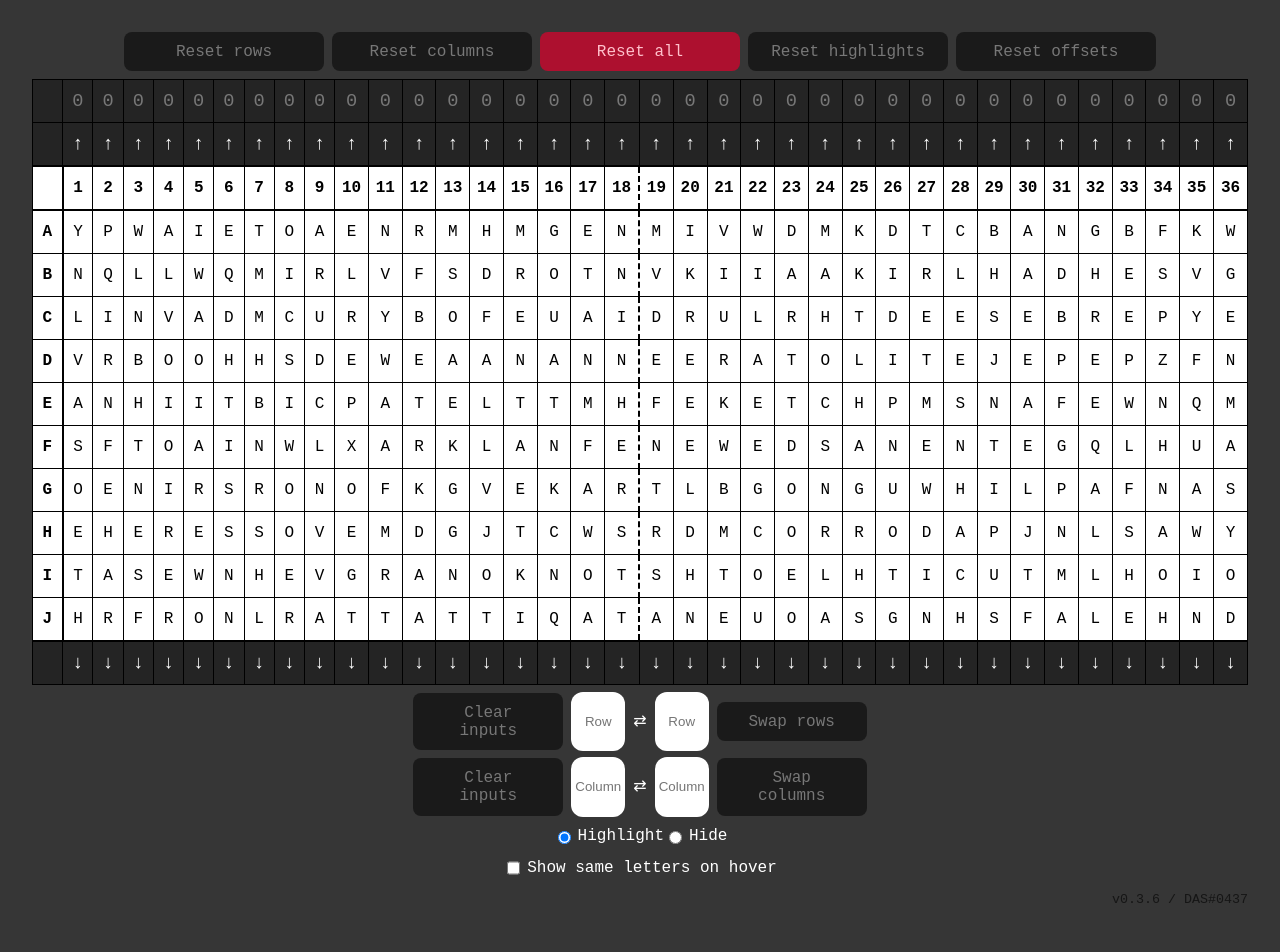
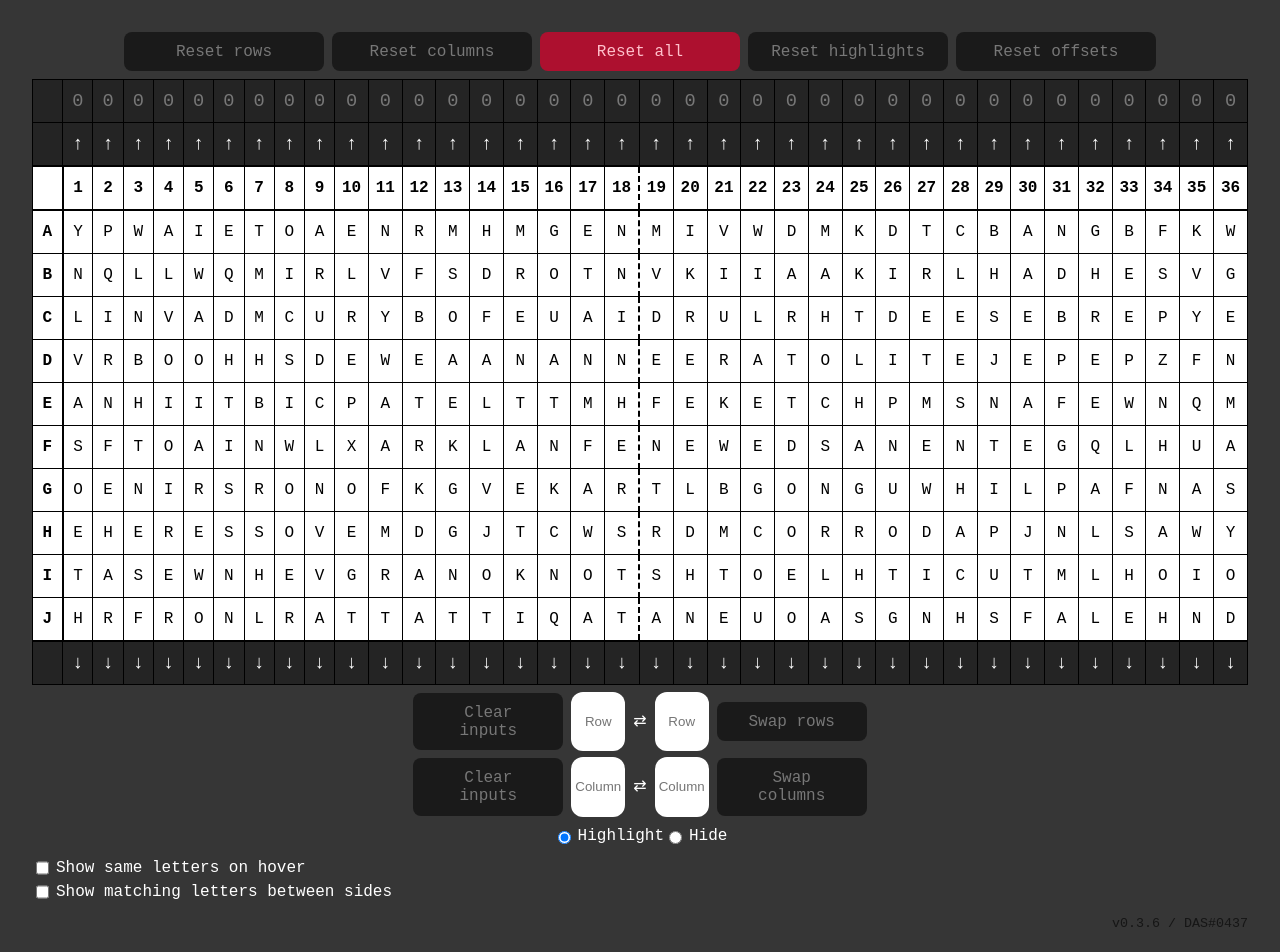
Before and after one commit to d-as/ctc-th, a React (Vite) app: page / in a window 1280 px wide. Shown: the top 952 px of the page. Built offline with nearby package versions, Linux system fonts and the light colour scheme.

Commit message:
Add matching between sides

```diff
--- a/src/App.tsx
+++ b/src/App.tsx
@@ -41,6 +41,7 @@ const App = () => {
   const [swapColTo, setSwapColTo] = useState('');
 
   const [showSameLettersOnHover, setShowSameLettersOnHover] = useState(false);
+  const [showMatchingLettersBetweenSides, setShowMatchingLettersBetweenSides] = useState(false);
   const [hoveredLetter, setHoveredLetter] = useState<string | undefined>();
 
   const indexToLetter = (row: number): string => {
@@ -66,16 +67,25 @@ const App = () => {
     return [indexToLetter(row), col].join(',');
   };
 
+  const getActiveCellStyle = (row: number, col: number, cell: string): string => {
+    return (row !== 0 || col !== 0) && (
+      swapColFrom === cell || swapColTo === cell ||
+      swapRowFrom.toUpperCase() === cell || swapRowTo.toUpperCase() === cell
+    ) ? 'cell-swap-active' : '';
+  };
+
+  const getMatchingCellStyle = (row: number, col: number, cell: string): string => {
+    const oppositeCell = getCell(row, col < 19 ? col + 18 : col - 18);
+    return cell === oppositeCell ? 'cell-matching' : '';
+  };
+
   const getCellStyle = (row: number, col: number): string => {
     const cell = getCell(row, col);
 
     if (row === 0 || col === 0) {
       return [
         'cursor-pointer',
-        !(row === 0 && col === 0) && (
-          swapColFrom === cell || swapColTo === cell ||
-          swapRowFrom.toUpperCase() === cell || swapRowTo.toUpperCase() === cell
-        ) ? 'cell-swap-active' : '',
+        getActiveCellStyle(row, col, cell),
       ]
         .join(' ')
     }
@@ -88,6 +98,7 @@ const App = () => {
     return [
       isHighlighted ? 'highlight' : (isHidden ? 'hidden' : ''),
       showSameLettersOnHover && cell === hoveredLetter ? 'hovered-letter-cell' : '',
+      showMatchingLettersBetweenSides ? getMatchingCellStyle(row, col, cell) : '',
     ]
       .join(' ');
   };
@@ -323,6 +334,10 @@ const App = () => {
     setShowSameLettersOnHover(show);
   };
 
+  const changeShowMatchingLettersBetweenSides = (show: boolean): void => {
+    setShowMatchingLettersBetweenSides(show);
+  };
+
   const resetRowsDisabled = (): boolean => rowOrder.toString() === range(11).toString();
 
   const resetColsDisabled = (): boolean => colOrder.toString() === range(37).toString();
@@ -532,7 +547,8 @@ const App = () => {
           Hide
         </label>
       </div>
-      <div className="option-row">
+      <div className="options-container">
+        <span className="option-row">
           <label>
             <input
               type="checkbox"
@@ -541,6 +557,17 @@ const App = () => {
             />
             Show same letters on hover
           </label>
+        </span>
+        <span className="option-row">
+          <label>
+            <input
+              type="checkbox"
+              checked={showMatchingLettersBetweenSides}
+              onChange={e => changeShowMatchingLettersBetweenSides(e.target.checked)}
+            />
+            Show matching letters between sides
+          </label>
+        </span>
       </div>
       <span className="version-container">
         <span className="version-text" title={VERSION_TEXT_TITLE}>
--- a/src/index.scss
+++ b/src/index.scss
@@ -99,6 +99,18 @@ td {
 
     &:hover {
       background-color: #EEE;
+    }
+  }
+
+  &.cell-matching {
+    background-color: hsl(120, 25%, 80%);
+
+    &:hover {
+      background-color: hsl(120, 25%, 85%);
+    }
+
+    &.hovered-letter-cell {
+      background-color: hsl(120, 25%, 75%);
     }
   }
 
@@ -230,6 +242,12 @@ td {
   color: #777;
 }
 
+.options-container {
+  display: flex;
+  flex-direction: column;
+  align-items: flex-start;
+}
+
 .option-row {
   display: flex;
   justify-content: center;
```
Lines whose indentation alone changed are shown as unchanged.
